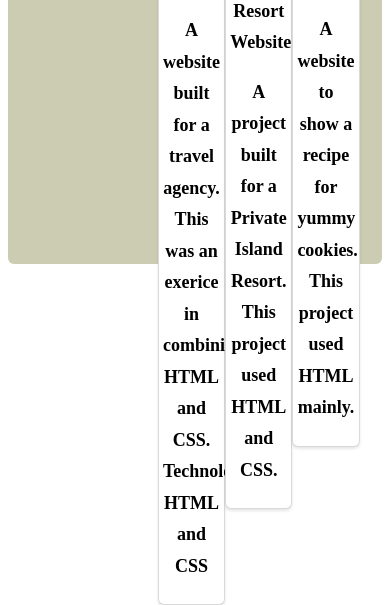
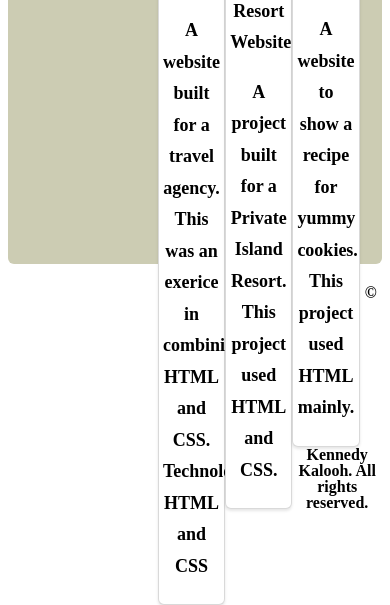
Before and after one commit to kenkay/landing-page, a plain HTML site: page index.html in a window 390 px wide. Shown: the part 2389-2994 px from the top of the page. Drawn offline with Linux system fonts and the light colour scheme.

Commit message:
This commit will add additional footer note

```diff
--- a/css/style.css
+++ b/css/style.css
@@ -132,3 +132,11 @@ div.project{
   .menu, .main, .right {
     width:100%;
   }
+div.end{
+  height: auto;
+  width: 100%;
+  background-color: white;
+  font-size: 1em;
+  line-height: 1em;
+  text-align: center;
+}
--- a/index.html
+++ b/index.html
@@ -53,14 +53,18 @@
         <p id="port1"> A website built for a travel agency. This was an exerice in combining HTML and CSS. Technologies: HTML and CSS </p>
       </div>
       <div class="column">
-        <a href="https://kenkay.github.io/travel/" target="_blank"><img src="images/Tey Island Resort.png" height="200" width="400" style="max-width:200%;height:auto;"></a>
+        <a href="https://kenkay.github.io/Resort-website/" target="_blank"><img src="images/Tey Island Resort.png" height="200" width="400" style="max-width:200%;height:auto;"></a>
         <p id="port1"> Private Island Resort Website </p>
         <p id="port1"> A project built for a Private Island Resort. This project used HTML and CSS.</p>
       </div>
       <div class="column">
-        <a href="https://kenkay.github.io/travel/" target="_blank"><img src="images/cookies.png" height="200" width="400" style="max-width:200%;height:auto;"></a>
+        <a href="https://github.com/kenkay/Moringa-Assignments" target="_blank"><img src="images/cookies.png" height="200" width="400" style="max-width:200%;height:auto;"></a>
         <p id="port1"> Cookie Recipe Website </p>
         <p id="port1"> A website to show a recipe for yummy cookies. This project used HTML mainly.</p>
       </div>
     </article>
-  <div/>
+  </div>
+  <div class="end">
+    <h4> © Kennedy Kalooh. All rights reserved. </h4>
+  </div>
+</html>
```
